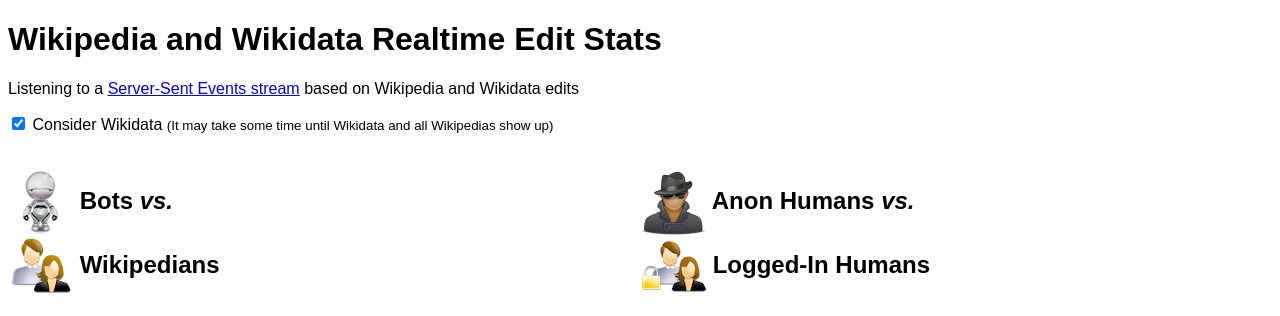
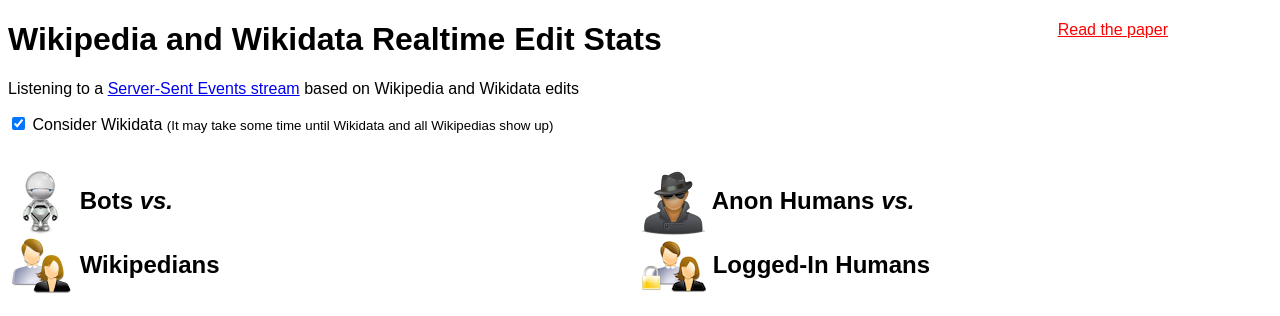
Before and after one commit to tomayac/wikipedia-edits-server-sent-events, a website: page client/index.html in a window 1280 px wide. Shown: the top 316 px of the page. Drawn offline with Linux system fonts and the light colour scheme; no server answers.

Commit message:
Added paper link.

```diff
--- a/client/index.html
+++ b/client/index.html
@@ -17,6 +17,7 @@
     </style>
   </head>
   <body>
+    <a class="about" target="_blank" href="http://arxiv.org/abs/1402.0412">Read the paper</a>
     <h1>Wikipedia and Wikidata Realtime Edit Stats</h1>
     <div style="margin-bottom: 1em;">
       Listening to a <a href="/sse">Server-Sent Events stream</a> based on
--- a/client/main.css
+++ b/client/main.css
@@ -55,3 +55,9 @@
 footer {
   clear: both;
 }
+
+A.about {
+  color: red;
+  position:absolute;
+  right: 7em;
+}
```
